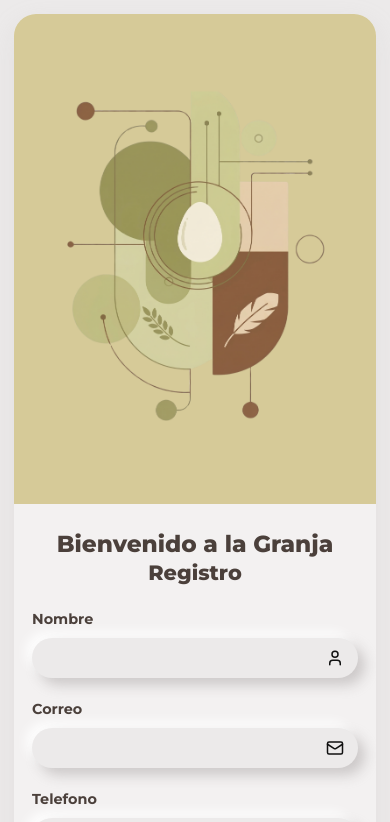
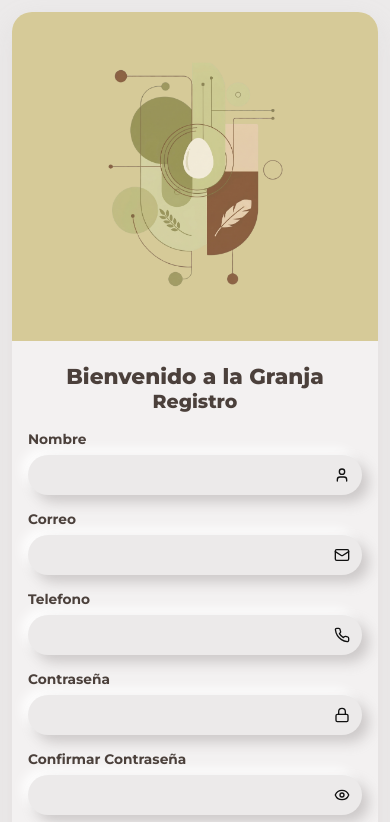
Before and after one commit to EdwinAlfaro123/Plumas-Volando, a React (Vite) app in the folder PlumasVolandoAdmin/: page /register in a window 390 px wide. Shown: the top 822 px of the page. Built offline with nearby package versions, Linux system fonts and the light colour scheme.

Commit message:
Cambios en el responsive

```diff
--- a/PlumasVolandoAdmin/src/styles/Login.css
+++ b/PlumasVolandoAdmin/src/styles/Login.css
@@ -59,7 +59,7 @@
   margin-left: 82px;
   display: flex;
   flex-direction: column;
-  margin-top: 55px
+  margin-top: 55px;
 }
 
 .login-form-title {
@@ -99,6 +99,7 @@
   color: #3e3838;
   box-shadow: 9px 9px 16px rgba(189, 183, 183, 0.9),
     -7px -7px 14px rgba(255, 255, 255, 0.9);
+  box-sizing: border-box;
 }
 
 .login-input-wrapper input::placeholder {
@@ -190,9 +191,30 @@
 
 /* ===== Responsive ===== */
 
+@media (max-width: 1200px) {
+  .login-card {
+    max-width: 1100px;
+    grid-template-columns: 1fr 0.95fr;
+  }
+
+  .login-left {
+    padding: 40px 52px 34px 52px;
+  }
+
+  .login-form {
+    margin-left: 40px;
+    margin-top: 42px;
+  }
+
+  .login-form-title {
+    font-size: 2.7rem;
+  }
+}
+
 @media (max-width: 1100px) {
   .login-card {
     grid-template-columns: 1fr;
+    min-height: auto;
   }
 
   .login-right {
@@ -201,11 +223,13 @@
 
   .login-left {
     padding: 36px 28px;
+    align-items: center;
   }
 
   .login-header {
     display: flex;
     justify-content: center;
+    width: 100%;
   }
 
   .login-logo-box {
@@ -214,19 +238,95 @@
   }
 
   .login-form {
-    max-width: 100%;
+    max-width: 460px;
+    width: 100%;
     margin-left: 0;
+    margin-top: 20px;
   }
 
   .login-form-title {
     font-size: 2.5rem;
     text-align: center;
+    margin: 6px 0 28px 0;
+  }
+}
+
+@media (max-width: 768px) {
+  .login-wrapper {
+    padding: 16px;
+    align-items: flex-start;
+  }
+
+  .login-card {
+    border-radius: 24px;
+  }
+
+  .login-left {
+    padding: 30px 22px;
+  }
+
+  .login-logo-box {
+    width: 96px;
+    height: 96px;
+    margin-bottom: 16px;
+  }
+
+  .login-logo {
+    width: 74px;
+    height: 74px;
+  }
+
+  .login-form {
+    margin-top: 14px;
+  }
+
+  .login-form-title {
+    font-size: 2.1rem;
+    margin: 4px 0 24px 0;
+  }
+
+  .login-field {
+    margin-bottom: 22px;
+  }
+
+  .login-field label {
+    font-size: 0.92rem;
+    margin-bottom: 8px;
+  }
+
+  .login-input-wrapper input {
+    height: 40px;
+    font-size: 0.92rem;
+    padding: 0 48px 0 16px;
+  }
+
+  .login-input-icon,
+  .login-icon-btn svg {
+    width: 17px;
+    height: 17px;
+  }
+
+  .login-btn {
+    width: 100%;
+    max-width: 100%;
+    height: 44px;
+    font-size: 0.98rem;
+    margin: 14px auto 20px;
+  }
+
+  .login-forgot,
+  .login-register {
+    font-size: 0.9rem;
   }
 }
 
 @media (max-width: 560px) {
   .login-wrapper {
     padding: 10px;
+  }
+
+  .login-card {
+    border-radius: 20px;
   }
 
   .login-left {
@@ -243,11 +343,90 @@
     height: 72px;
   }
 
+  .login-form {
+    max-width: 100%;
+    margin-top: 12px;
+  }
+
   .login-form-title {
     font-size: 2rem;
+    margin-bottom: 22px;
+  }
+
+  .login-field {
+    margin-bottom: 18px;
+  }
+
+  .login-field label {
+    font-size: 0.88rem;
+  }
+
+  .login-input-wrapper input {
+    height: 40px;
+    font-size: 0.9rem;
   }
 
   .login-btn {
     width: 100%;
   }
 }
+
+@media (max-width: 420px) {
+  .login-wrapper {
+    padding: 8px;
+  }
+
+  .login-left {
+    padding: 22px 14px;
+  }
+
+  .login-logo-box {
+    width: 82px;
+    height: 82px;
+    margin-bottom: 14px;
+  }
+
+  .login-logo {
+    width: 64px;
+    height: 64px;
+  }
+
+  .login-form-title {
+    font-size: 1.7rem;
+    line-height: 1.1;
+    margin-bottom: 18px;
+  }
+
+  .login-field label {
+    font-size: 0.84rem;
+  }
+
+  .login-input-wrapper input {
+    height: 38px;
+    padding: 0 44px 0 14px;
+    font-size: 0.88rem;
+  }
+
+  .login-input-wrapper > .login-input-icon,
+  .login-icon-btn {
+    right: 14px;
+  }
+
+  .login-input-icon,
+  .login-icon-btn svg {
+    width: 16px;
+    height: 16px;
+  }
+
+  .login-btn {
+    height: 42px;
+    font-size: 0.92rem;
+    margin: 12px auto 18px;
+  }
+
+  .login-forgot,
+  .login-register {
+    font-size: 0.84rem;
+    line-height: 1.4;
+  }
+}
--- a/PlumasVolandoAdmin/src/styles/Register.css
+++ b/PlumasVolandoAdmin/src/styles/Register.css
@@ -76,11 +76,13 @@
   box-shadow:
     7px 7px 13px rgba(189, 184, 184, 0.72),
     -6px -6px 12px rgba(255, 255, 255, 0.92);
+  box-sizing: border-box;
 }
 
 .neo-input input {
   flex: 1;
   height: 100%;
+  min-width: 0;
   border: none;
   background: transparent;
   outline: none;
@@ -158,6 +160,7 @@
   align-items: center;
   justify-content: center;
   padding: 26px;
+  box-sizing: border-box;
 }
 
 .register-right img {
@@ -187,54 +190,209 @@
   font-family: "Montserrat", sans-serif;
 }
 
-@media (max-width: 1024px) {
+/* =========================
+   RESPONSIVE
+========================= */
+
+/* laptops medianas */
+@media (max-width: 1200px) {
+  .register-card {
+    max-width: 1100px;
+    grid-template-columns: 1fr 0.95fr;
+  }
+
+  .register-left {
+    padding: 38px 52px 34px 52px;
+  }
+
+  .register-right img {
+    max-width: 440px;
+  }
+}
+
+/* tablets */
+@media (max-width: 992px) {
+  .register-wrapper {
+    padding: 20px;
+  }
+
   .register-card {
     grid-template-columns: 1fr;
     max-width: 760px;
+    min-height: auto;
   }
 
   .register-right {
-    min-height: 300px;
     order: -1;
+    min-height: 280px;
+  }
+
+  .register-right-inner {
+    padding: 24px;
+  }
+
+  .register-right img {
+    max-width: 320px;
   }
 
   .register-left {
-    padding: 36px 28px 40px;
+    padding: 34px 30px 38px;
   }
 
   .register-form {
     max-width: 100%;
   }
+
+  .register-header h1 {
+    font-size: 1.8rem;
+  }
+
+  .register-header h2 {
+    font-size: 1.6rem;
+  }
 }
 
-@media (max-width: 640px) {
+/* celulares grandes */
+@media (max-width: 768px) {
   .register-wrapper {
-    padding: 14px;
+    padding: 16px;
+    align-items: flex-start;
   }
 
   .register-card {
-    border-radius: 22px;
+    border-radius: 24px;
+  }
+
+  .register-right {
+    min-height: 230px;
+  }
+
+  .register-right-inner {
+    padding: 20px;
+  }
+
+  .register-right img {
+    max-width: 260px;
   }
 
   .register-left {
-    padding: 28px 18px 34px;
+    padding: 28px 22px 32px;
+  }
+
+  .register-header {
+    margin-bottom: 22px;
   }
 
   .register-header h1 {
-    font-size: 1.45rem;
+    font-size: 1.55rem;
   }
 
   .register-header h2 {
-    font-size: 1.3rem;
+    font-size: 1.35rem;
+  }
+
+  .input-group {
+    margin-bottom: 18px;
   }
 
   .input-group label {
     font-size: 0.9rem;
+    margin-bottom: 8px;
   }
 
- .custom-btn {
-  width: 100%;
-  height: 42px;
-  font-size: 0.95rem;
+  .neo-input {
+    height: 42px;
+    padding: 0 14px 0 16px;
+  }
+
+  .neo-input input {
+    font-size: 0.9rem;
+  }
+
+  .custom-btn {
+    width: 100%;
+    height: 44px;
+    font-size: 0.95rem;
+    margin: 22px auto 12px;
+  }
+
+  .register-footer {
+    font-size: 0.88rem;
   }
 }
+
+/* celulares pequeños */
+@media (max-width: 480px) {
+  .register-wrapper {
+    padding: 12px;
+  }
+
+  .register-card {
+    border-radius: 20px;
+  }
+
+  .register-right {
+    min-height: 190px;
+  }
+
+  .register-right-inner {
+    padding: 16px;
+  }
+
+  .register-right img {
+    max-width: 210px;
+  }
+
+  .register-left {
+    padding: 24px 16px 28px;
+  }
+
+  .register-header {
+    margin-bottom: 18px;
+  }
+
+  .register-header h1 {
+    font-size: 1.35rem;
+  }
+
+  .register-header h2 {
+    font-size: 1.18rem;
+  }
+
+  .register-form {
+    max-width: 100%;
+  }
+
+  .input-group {
+    margin-bottom: 16px;
+  }
+
+  .input-group label {
+    font-size: 0.86rem;
+  }
+
+  .neo-input {
+    height: 40px;
+    padding: 0 12px 0 14px;
+  }
+
+  .neo-input svg {
+    width: 16px;
+    height: 16px;
+  }
+
+  .neo-input input {
+    font-size: 0.88rem;
+  }
+
+  .custom-btn {
+    width: 100%;
+    height: 42px;
+    font-size: 0.92rem;
+  }
+
+  .register-footer {
+    font-size: 0.84rem;
+    line-height: 1.4;
+  }
+}
```
Also changed, not shown: PlumasVolandoAdmin/src/components/RegisterUI.jsx (deleted, +0 -156 lines).
